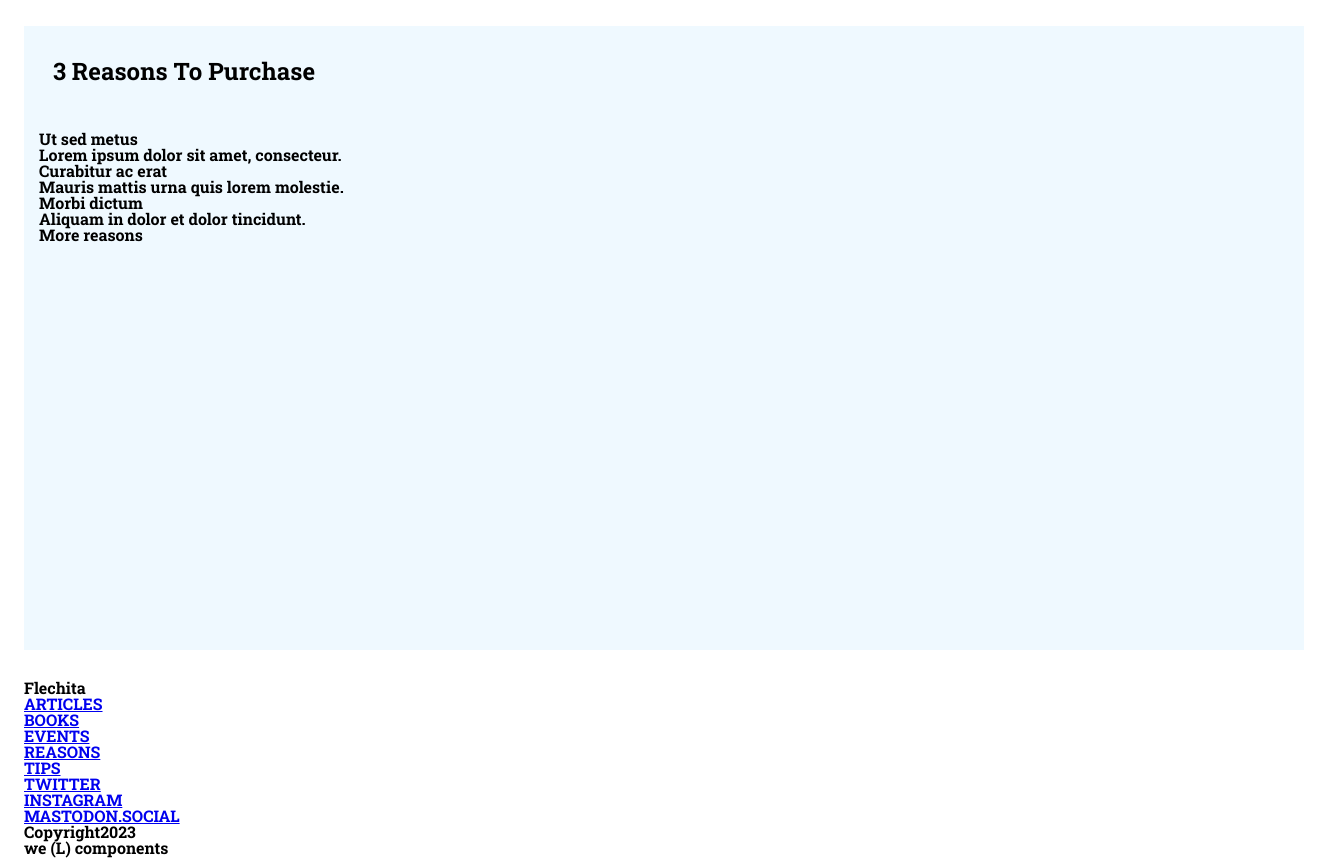
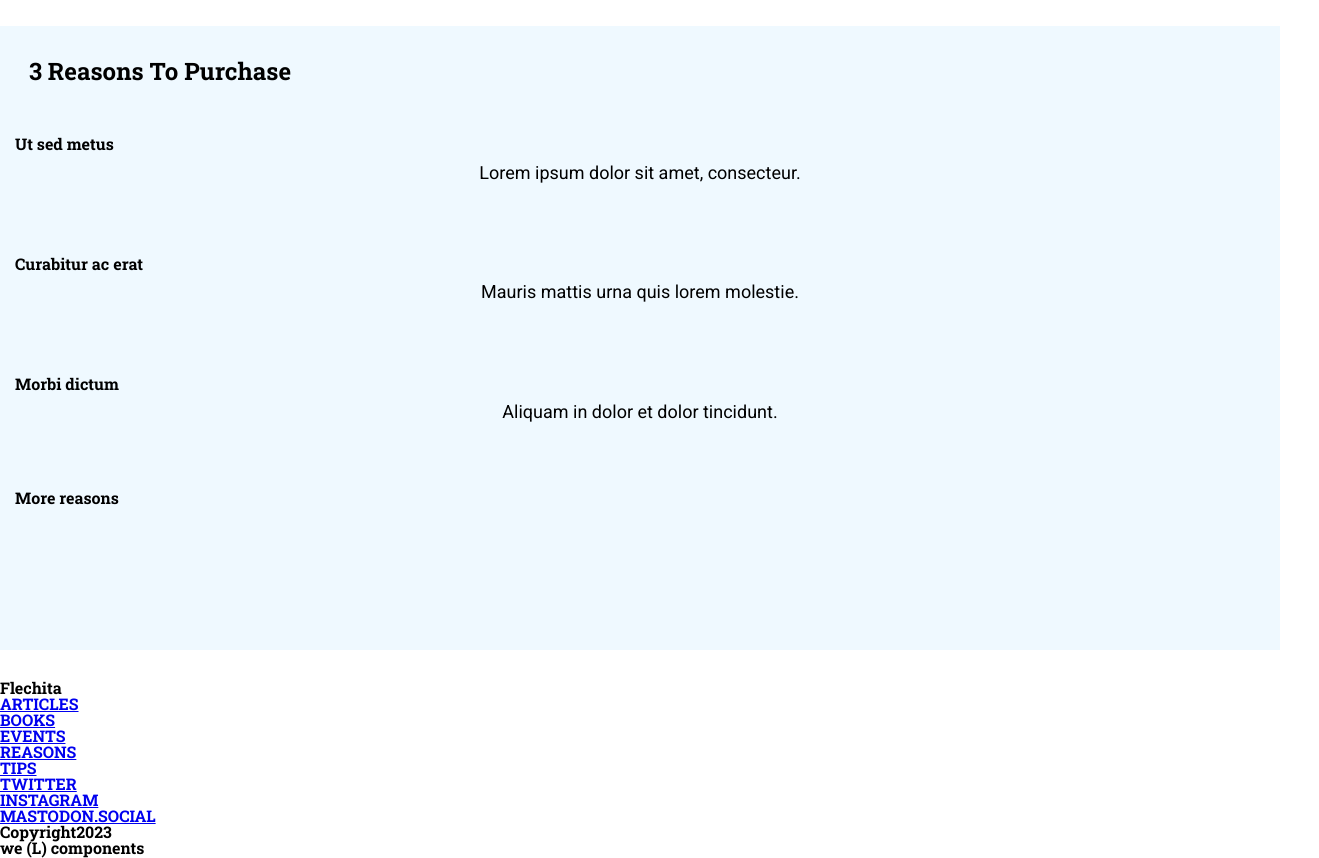
Before and after one commit to Adalab/modulo-1-evaluacion-final-maialenmunoa, a website built with Vite: page src/index.html in a window 1280 px wide. Shown: the part 1260-2118 px from the top of the page, 1319 px wide, since content can reach past the window. Built offline with nearby package versions, Linux system fonts and the light colour scheme.

Commit message:
update reasons styles

```diff
--- a/src/index.html
+++ b/src/index.html
@@ -3,7 +3,7 @@
   <head>
     <meta charset="UTF-8" />
     <meta name="viewport" content="width=device-width, initial-scale=1" />
-    <title>Módulo 1 Evaluación final</title>
+    <title>Maialen - Módulo 1 Evaluación final</title>
     <link rel="preconnect" href="https://fonts.googleapis.com">
     <link rel="preconnect" href="https://fonts.gstatic.com" crossorigin>
     <link href="https://fonts.googleapis.com/css2?family=Roboto+Slab:wght@700&family=Roboto:wght@400;500&display=swap" rel="stylesheet">
--- a/src/scss/core/_fonts.scss
+++ b/src/scss/core/_fonts.scss
@@ -1,4 +1,3 @@
-
 :root {
     font-family: $font-normal;
     font-family: $font-title;
--- a/src/scss/core/_variables.scss
+++ b/src/scss/core/_variables.scss
@@ -1,4 +1,3 @@
-
 $font-normal: 'Roboto', sans-serif;
 $font-title: 'Roboto Slab', serif;
 
--- a/src/scss/layout/_page.scss
+++ b/src/scss/layout/_page.scss
@@ -1,7 +1,7 @@
 // ESTILOS GENERALES DE LA PAGINA
 .page {
   min-height: 100vh;
-  padding: 0 1.5rem;
+  width: 100vw;
   display: flex;
   flex-direction: column;
 }
--- a/src/scss/layout/_reasons.scss
+++ b/src/scss/layout/_reasons.scss
@@ -18,15 +18,26 @@
 
 .article {
     &__body {
-
+        display: grid;
+        grid-template-columns: repeat(3, fr1);
+        line-height: 1.67;
     }
 
     &__title {
-
+        font-family: $font-title;
+        font-size: 18px;
+        font-weight: bold;
+        margin: 105px 30px;
+        line-height: 1.67;
+        text-align: center;
     }
 
     &__text {
-
+        font-family: $font-normal;
+        font-size: 18px;
+        margin: 0 60px 63px;
+        line-height: 1.67;
+        text-align: center;
     }
 }
 
```
